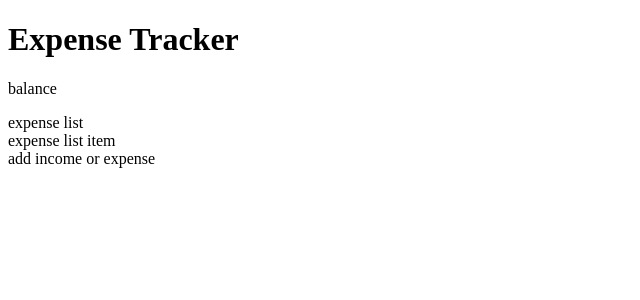
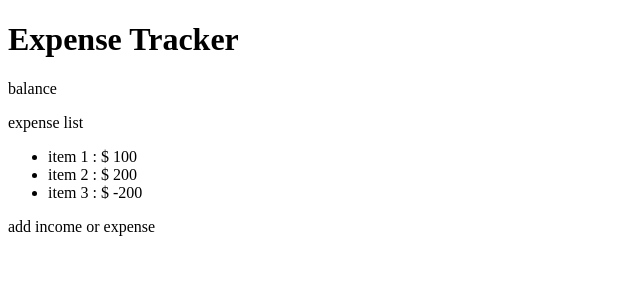
Before and after one commit to stakic-igor/expense-tracker, a Vue app: page / in a window 1280 px wide. Shown: the top 300 px of the page, without its empty margins (0-640 px from the left). Built offline with nearby package versions, Linux system fonts and the light colour scheme.

Commit message:
Add dummy data for expenses

```diff
--- a/src/components/ExpenseList.vue
+++ b/src/components/ExpenseList.vue
@@ -1,7 +1,28 @@
 <script setup>
 import ExpenseListItem from './ExpenseListItem.vue';
+const items = [
+    {
+        id: 1,
+        name: 'item 1',
+        amount: 100
+    },
+    {
+        id: 2,
+        name: 'item 2',
+        amount: 200
+    },
+    {
+        id: 3,
+        name: 'item 3',
+        amount: -200
+    }
+]
 </script>
 <template>
     <div>expense list</div>
-    <ExpenseListItem />
+    <ul>
+        <li v-for="item in items" :key="item.id">
+            <ExpenseListItem :name="item.name" :amount="item.amount" />
+        </li>
+    </ul>
 </template>
--- a/src/components/ExpenseListItem.vue
+++ b/src/components/ExpenseListItem.vue
@@ -1,3 +1,17 @@
+<script setup>
+
+const props = defineProps({
+    name: {
+        type: String,
+        required: true
+    },
+    amount: {
+        type: Number,
+        required: true
+    }
+})
+
+</script>
 <template>
-    <div>expense list item</div>
+    <div>{{ name }} : $ {{ amount }}</div>
 </template>
```
